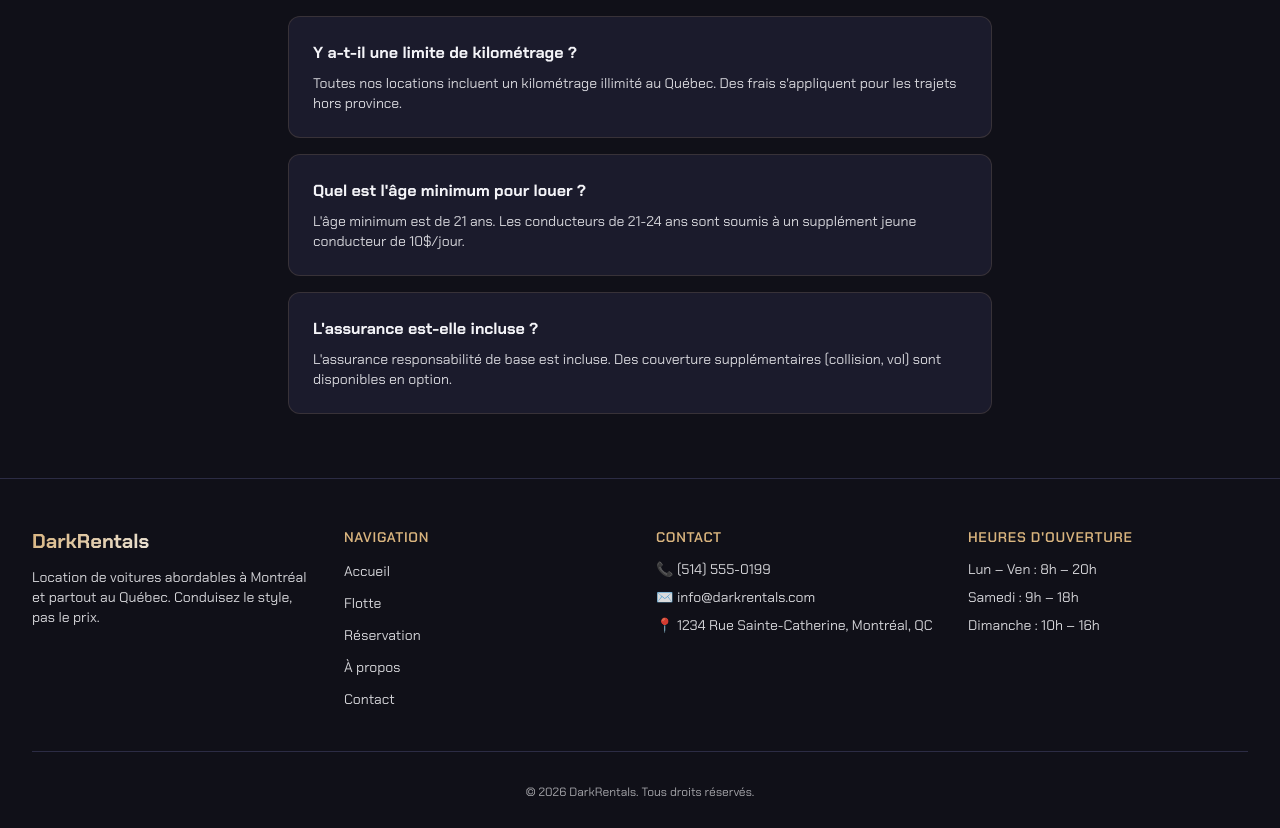
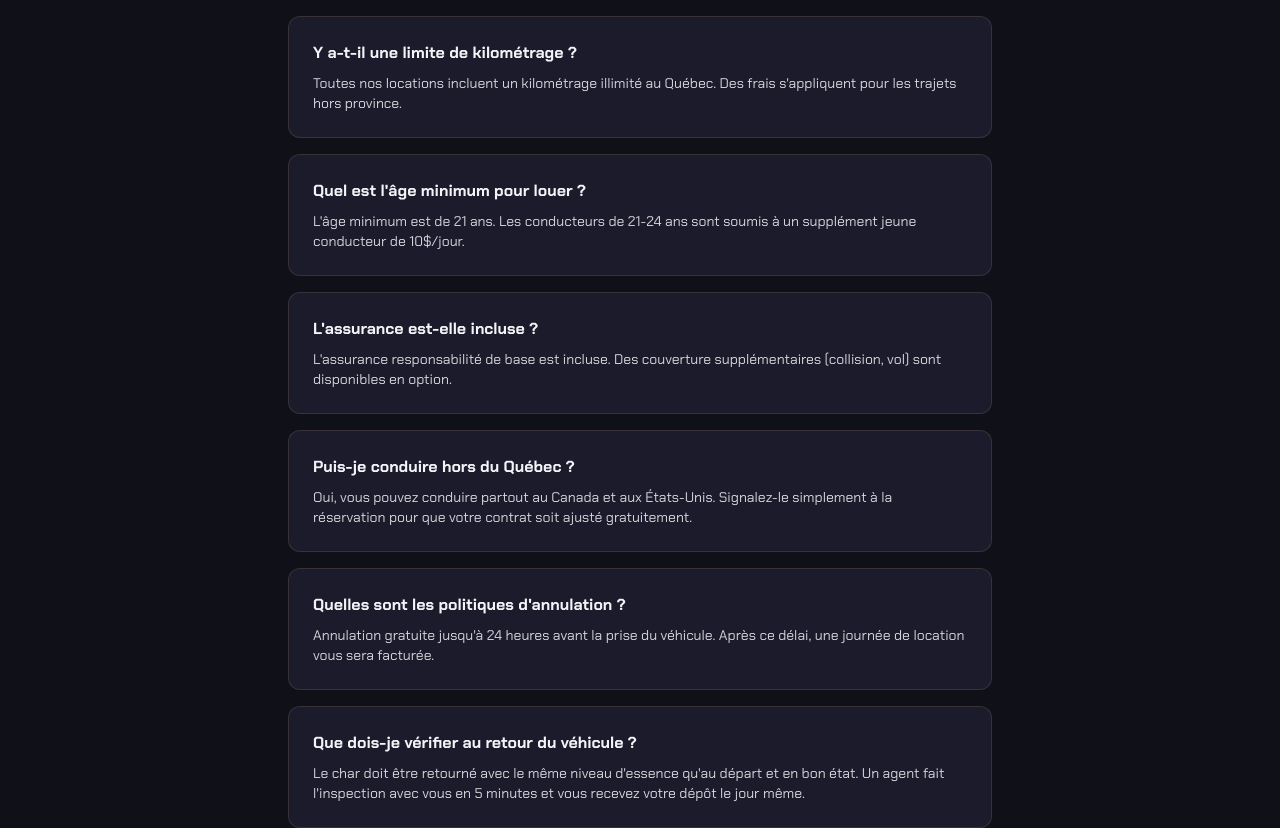
Before and after one commit to pchenier/darkrentals, a Next.js app: page /contact in a window 1280 px wide. Shown: the part 1644-2472 px from the top of the page. Built offline with nearby package versions, Linux system fonts and the light colour scheme.

Commit message:
Expand FAQ to 12 questions (winter tires, cancellation, hidden fees, long-term rates)

```diff
--- a/src/app/contact/page.tsx
+++ b/src/app/contact/page.tsx
@@ -178,6 +178,34 @@ export default function ContactPage() {
                 q: "L'assurance est-elle incluse ?",
                 a: "L'assurance responsabilité de base est incluse. Des couverture supplémentaires (collision, vol) sont disponibles en option.",
               },
+              {
+                q: "Puis-je conduire hors du Québec ?",
+                a: "Oui, vous pouvez conduire partout au Canada et aux États-Unis. Signalez-le simplement à la réservation pour que votre contrat soit ajusté gratuitement.",
+              },
+              {
+                q: "Quelles sont les politiques d'annulation ?",
+                a: "Annulation gratuite jusqu'à 24 heures avant la prise du véhicule. Après ce délai, une journée de location vous sera facturée.",
+              },
+              {
+                q: "Que dois-je vérifier au retour du véhicule ?",
+                a: "Le char doit être retourné avec le même niveau d'essence qu'au départ et en bon état. Un agent fait l'inspection avec vous en 5 minutes et vous recevez votre dépôt le jour même.",
+              },
+              {
+                q: "Y a-t-il des frais cachés ?",
+                a: "Non. Le prix affiché est le prix final : assurance de base, kilométrage illimité et taxes inclus. Seules les options que vous choisissez (GPS, siège d'enfant, deuxième conducteur) s'ajoutent au total.",
+              },
+              {
+                q: "Offrez-vous des tarifs longue durée ?",
+                a: "Oui. À partir de 7 jours, le tarif hebdomadaire s'applique automatiquement et vous économisez environ 20 % par rapport au tarif journalier. Pour un mois et plus, contactez-nous pour un prix sur mesure.",
+              },
+              {
+                q: "Le véhicule est-il équipé pour l'hiver ?",
+                a: "Toute la flotte est équipée de pneus d'hiver dès le 1er décembre, conformément à la loi québécoise. Balai à neige et grattoir sont aussi fournis sans frais pendant la saison.",
+              },
+              {
+                q: "Puis-je ajouter un deuxième conducteur ?",
+                a: "Oui, pour 5 $ par jour. Le conducteur additionnel doit présenter son permis valide au comptoir lors de la prise du véhicule.",
+              },
             ].map((faq) => (
               <div
                 key={faq.q}
```
